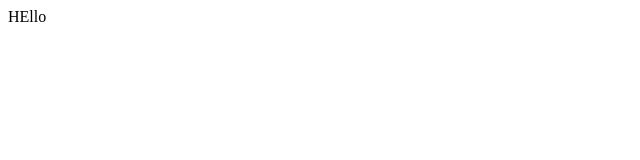
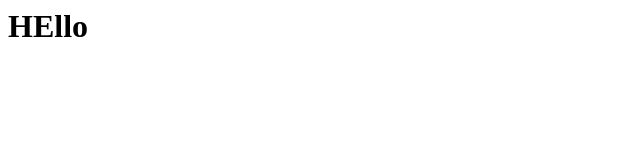
Before and after one commit to SahilNayak01/webdemo, a plain HTML site: page first.html in a window 1280 px wide. Shown: the whole page, without its empty margins (0-640 px from the left). Drawn offline with Linux system fonts and the light colour scheme.

Commit message:
Update first.html

```diff
--- a/first.html
+++ b/first.html
@@ -3,6 +3,6 @@
 <title>Hello</title>
 </head>
 <body>
-HEllo
+<h1>HEllo</h1>
 </body>
 </html>
```
